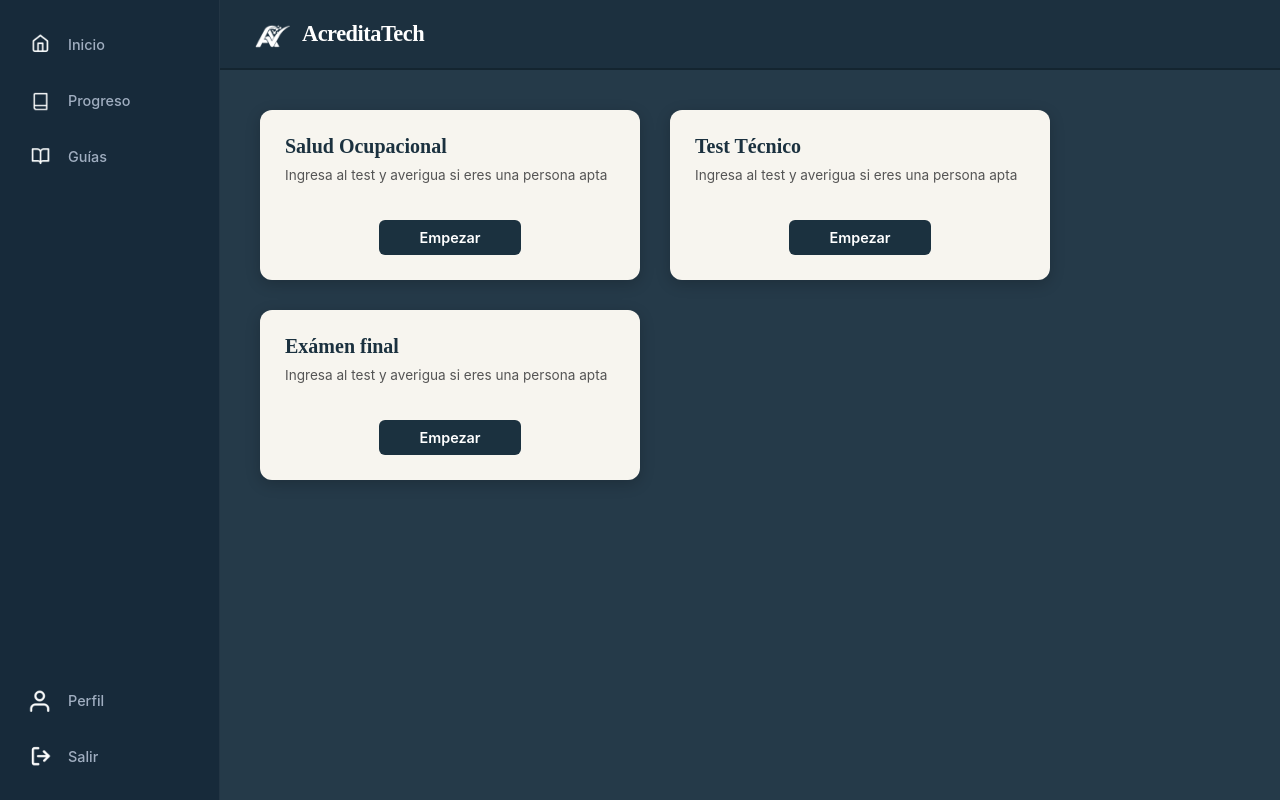
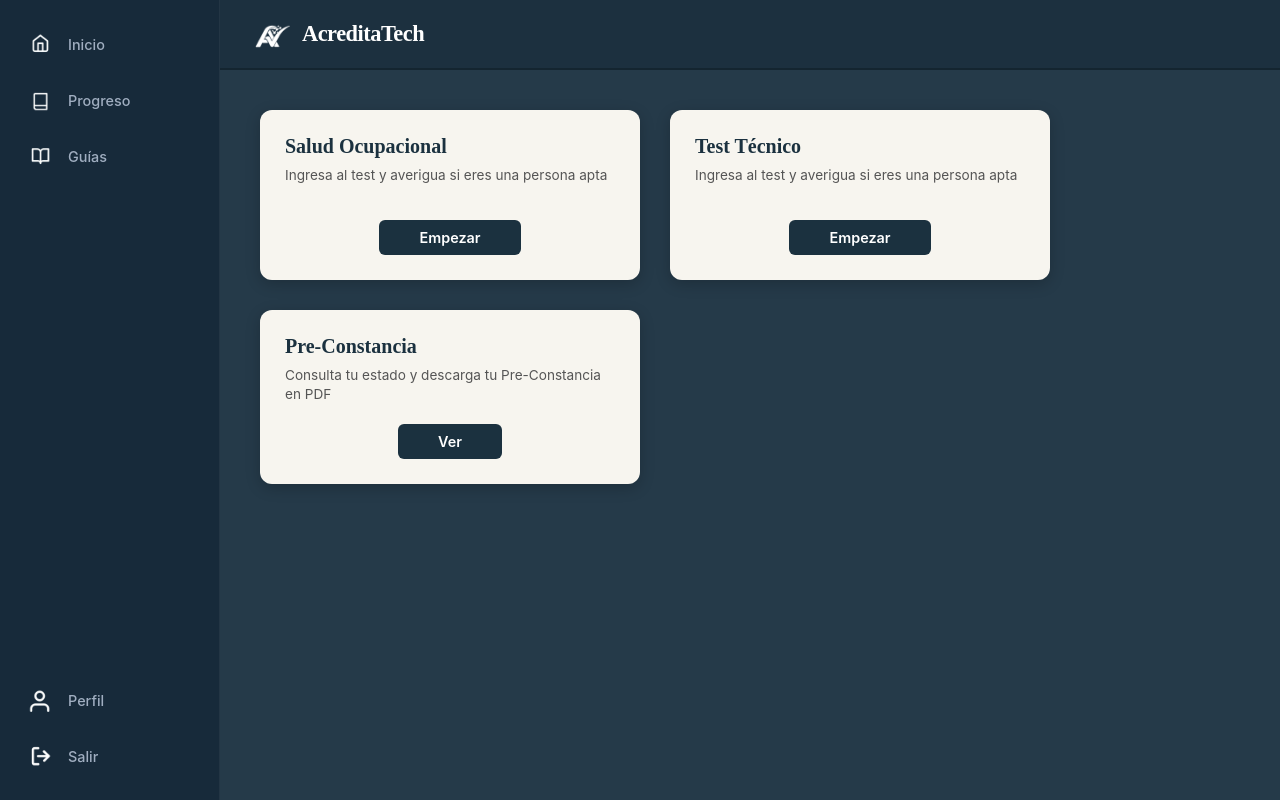
Before and after one commit to Int-Mar/AcreditaTech-Frontend, a Next.js app: page /usuario/menu in a window 1280 px wide. Built offline with nearby package versions, Linux system fonts and the light colour scheme; no server answers; sample sign-in values are in the browser's storage.

Commit message:
Reemplazo la tarjeta Exámen final por la de Pre-Constancia

```diff
--- a/pages/usuario/menu.js
+++ b/pages/usuario/menu.js
@@ -1,21 +1,21 @@
-import { useEffect } from 'react';
-import { useRouter } from 'next/router';
-import { leerToken, borrarToken } from '../../utilidades/peticiones';
-import Link from 'next/link';
-import IconoOficio from '../../componentes/iconoOficio';
+import { useEffect } from "react";
+import { useRouter } from "next/router";
+import { leerToken, borrarToken } from "../../utilidades/peticiones";
+import Link from "next/link";
+import IconoOficio from "../../componentes/iconoOficio";
 
 export default function MenuUsuario() {
   const router = useRouter();
 
   useEffect(() => {
     if (!leerToken()) {
-      router.push('/login');
+      router.push("/login");
     }
   }, []);
 
   function cerrarSesion() {
     borrarToken();
-    router.push('/login');
+    router.push("/login");
   }
 
   return (
@@ -37,8 +37,17 @@ export default function MenuUsuario() {
           <Link href="/usuario/perfil" className="nav-item" title="Perfil">
             <img src="/img/Perfil.png" alt="Perfil" className="nav-icon" />
           </Link>
-          <button onClick={cerrarSesion} className="nav-item" title="Salir"
-            style={{background:'none', border:'none', cursor:'pointer', padding:0}}>
+          <button
+            onClick={cerrarSesion}
+            className="nav-item"
+            title="Salir"
+            style={{
+              background: "none",
+              border: "none",
+              cursor: "pointer",
+              padding: 0,
+            }}
+          >
             <img src="/img/Salir.png" alt="Salir" className="nav-icon" />
           </button>
         </div>
@@ -48,11 +57,22 @@ export default function MenuUsuario() {
       <div className="main-area">
         <header className="top-bar">
           <div className="logo-container">
-            <img src="/img/LogoBlanco.png" alt="AcreditaTech" className="logo-img" />
+            <img
+              src="/img/LogoBlanco.png"
+              alt="AcreditaTech"
+              className="logo-img"
+            />
             <span className="logo-text">AcreditaTech</span>
           </div>
 
-          <div style={{ marginLeft: 'auto', paddingRight: '35px', display: 'flex', alignItems: 'center' }}>
+          <div
+            style={{
+              marginLeft: "auto",
+              paddingRight: "35px",
+              display: "flex",
+              alignItems: "center",
+            }}
+          >
             <IconoOficio alto={48} />
           </div>
         </header>
@@ -63,7 +83,9 @@ export default function MenuUsuario() {
               <h3>Salud Ocupacional</h3>
               <p>Ingresa al test y averigua si eres una persona apta</p>
             </div>
-            <a href="/usuario/test-salud" className="btn-empezar">Empezar</a>
+            <a href="/usuario/test-salud" className="btn-empezar">
+              Empezar
+            </a>
           </div>
 
           <div className="test-card">
@@ -71,15 +93,19 @@ export default function MenuUsuario() {
               <h3>Test Técnico</h3>
               <p>Ingresa al test y averigua si eres una persona apta</p>
             </div>
-            <a href="/usuario/test-tecnico" className="btn-empezar">Empezar</a>
+            <a href="/usuario/test-tecnico" className="btn-empezar">
+              Empezar
+            </a>
           </div>
 
           <div className="test-card">
             <div className="card-info">
-              <h3>Exámen final</h3>
-              <p>Ingresa al test y averigua si eres una persona apta</p>
+              <h3>Pre-Constancia</h3>
+              <p>Consulta tu estado y descarga tu Pre-Constancia en PDF</p>
             </div>
-            <a href="#" className="btn-empezar">Empezar</a>
+            <a href="/usuario/constancia" className="btn-empezar">
+              Ver
+            </a>
           </div>
         </main>
       </div>
```
